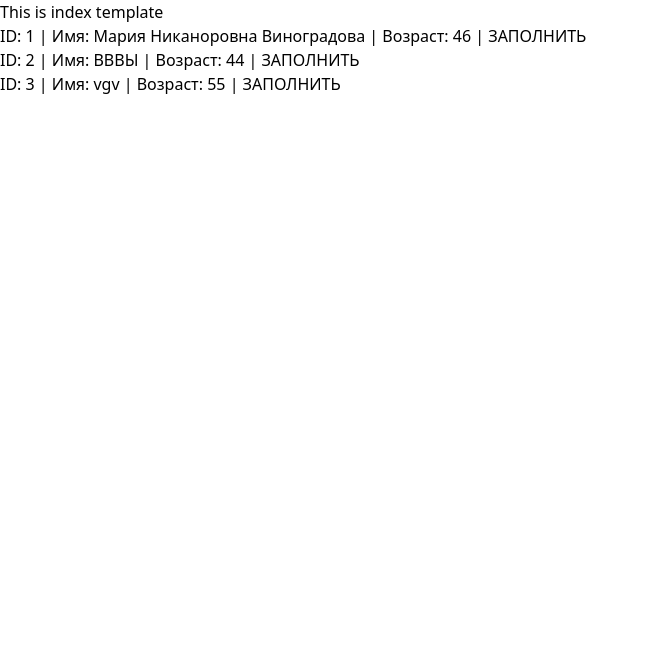
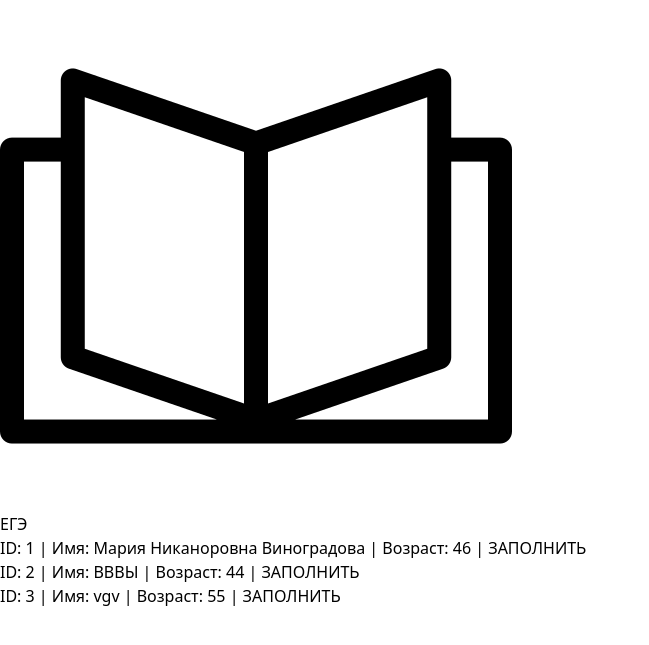
Before and after one commit to GEDGF/school_project, a Django app: page /myapp/ in a window 1280 px wide. Shown: the top 645 px of the page, without its empty margins (0-649 px from the left). Run offline with Django 5.2, Linux system fonts and the light colour scheme; data comes from the database, SQL or seed files in the repository; style sheets or scripts are compiled from the project's sources.

Commit message:
logo & tailwind

```diff
--- a/mysite/myapp/templates/myapp/index.html
+++ b/mysite/myapp/templates/myapp/index.html
@@ -7,8 +7,20 @@
         <link rel="stylesheet" href="{% static 'myapp/styles.css' %}">
         <title>Document</title>
     </head>
-    <body class="bg-sky-500">
-        <h1> This is index template</h1>
+    <body>
+        <nav>
+            <div>
+                <div>
+                    <div>
+                        <div class="flex">
+                            <img class="h-8 w-8" src="{% static 'myapp/images/book.png' %}" alt="logo"/>
+                            <span class="text-xl">ЕГЭ</span>
+                        </div>
+                    </div>
+                </div>
+            </div>
+        </nav>
+
         <h4>
             <!-- <a href="/myapp/hello/{{ item.id }}/"></a> -->
             {% for item in items %}
```
Also changed, not shown: mysite/myapp/static/myapp/images/book.png (added).
